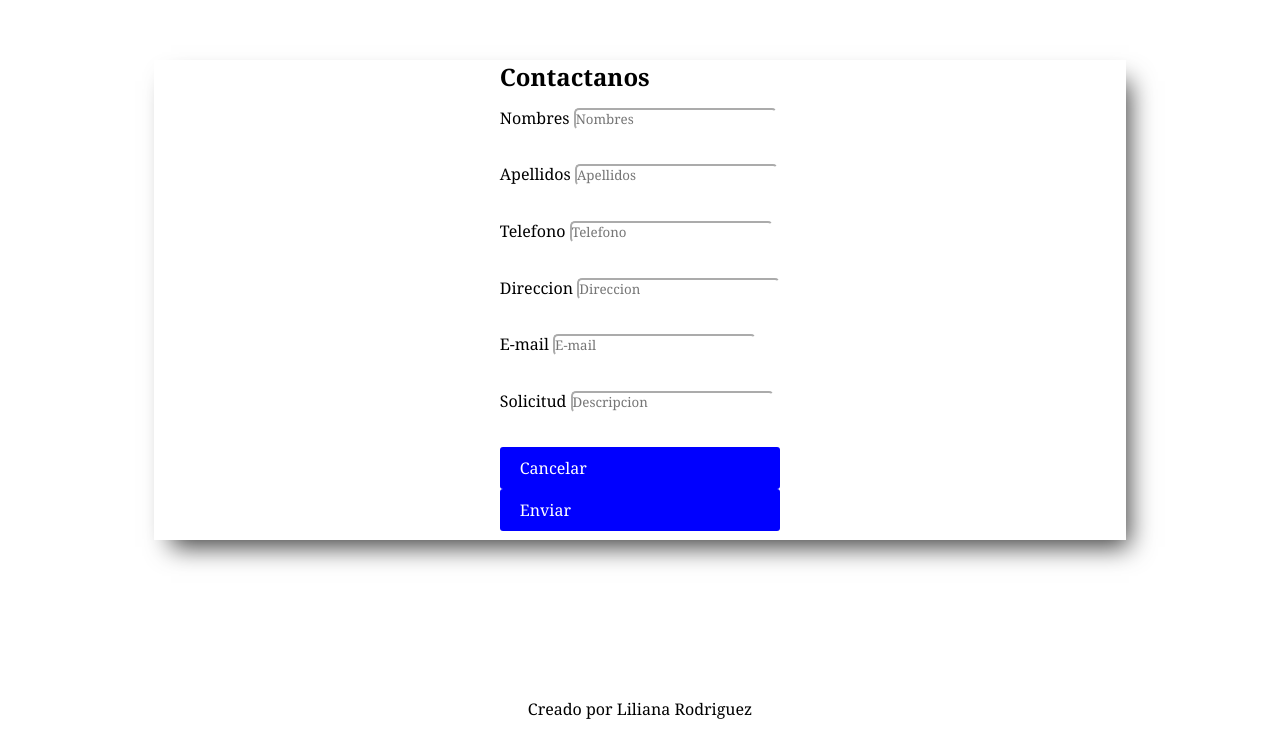
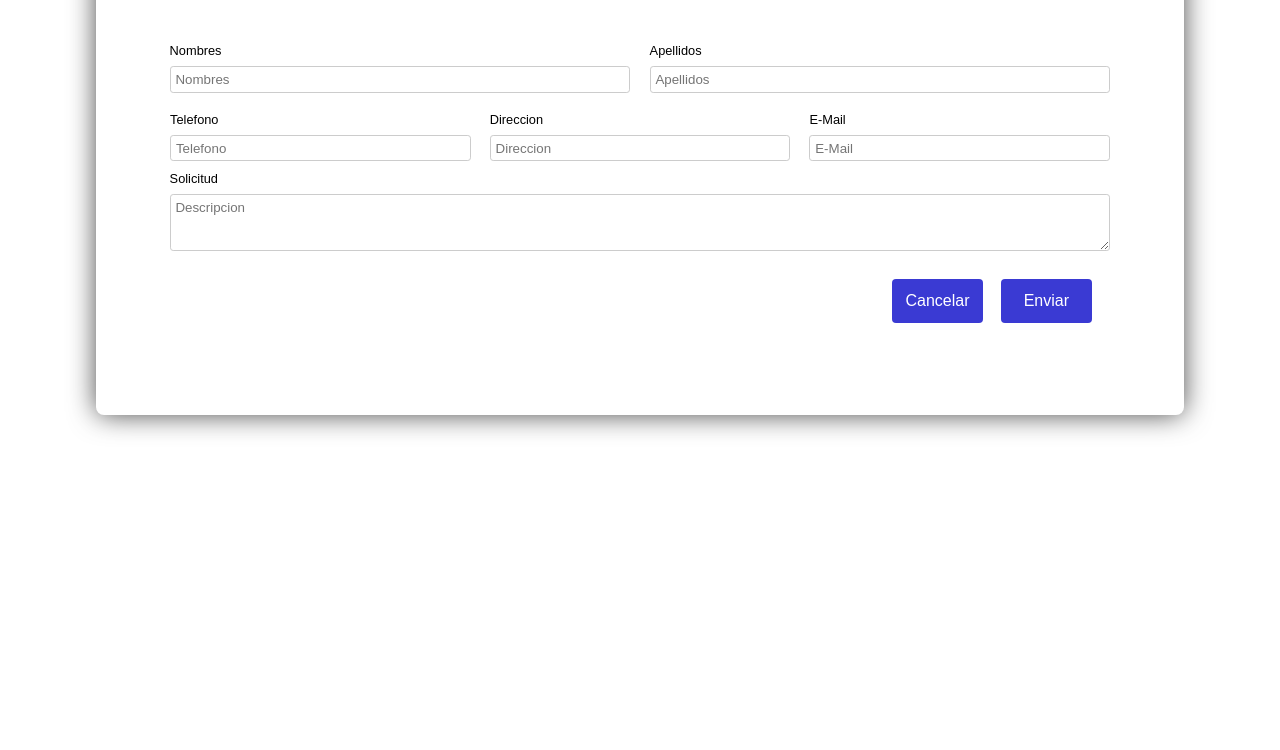
Before and after one commit to LilianaRodriguez87/Proyectos_clase, a plain HTML site: page Mi_Primer_Formulario/index.html in a window 1280 px wide. Shown: the part 145-895 px from the top of the page. After the commit the page ends 800 px from the top, so only its background shows below. Drawn offline with Linux system fonts and the light colour scheme.

Commit message:
Proyecto Formulario

```diff
--- a/Mi_Primer_Formulario/index.html
+++ b/Mi_Primer_Formulario/index.html
@@ -1,7 +1,6 @@
 <!DOCTYPE html>
 <html lang="en">
 
-    <!-- Importaciones - Archivos fuera de mi HTML -->
 <head>
 
     <!-- HTML meta -->
@@ -44,90 +43,16 @@
     </div>
     <!-- Barra de navegacion final -->
 
-    <!-- Main Section -->
-    <section class="main-section">
-        <div class="main-content">
-
-        </a>
-        </div>
-    </section>
-    <!-- Main Ends -->
-
-    <!-- Contactanos -->
-    <section class="character-section" id="character-section">
-        <header class="header-section">
-
+    <!-- form Section -->
+    <section class="form-section">
+        <div class="form-container">
+            <header class="header-form">
+                <h2>Contactanos</h2>
             </header>
 
-        <!--Informacion -->
-        <div class="characters-content"> <!--Contenedor Componente-->
-            <div class="flex-container"> <!--Contenedor padre Flexbox-->
 
+            <div class="input-table">
                 <!-- Name Data -->
-                <div class="name-container">
-                    <h1>Contactanos</h1>
-                    <div class="name-container">
-                    </div>
-
-                    <div class="names-container">
-
-  <label for="name" class="form-label">Nombres</label>
-  <input  type="text" class="form-imput" id="name" placeholder="Nombres">
-                </div>
-
- <div class="names-container">
-        <label for="last-name" class="form-label">Apellidos</label>
-         <input  type="text" class="form-imput" id="last-name" placeholder="Apellidos">
-  </div>
-
-
-
-   <!-- Contact Data -->
-
-   <div class="contact-container">
-    <label for="phone" class="form-label">Telefono</label>
-     <input  type="number" class="form-imput" id="phone" placeholder="Telefono">
-</div>
-<div class="contact-container">
-    <label for="direction" class="form-label">Direccion</label>
-     <input  type="text" class="form-imput" id="direction" placeholder="Direccion">
-</div>
-<div class="contact-container">
-    <label for="email" class="form-label">E-mail</label>
-     <input  type="text" class="form-imput" id="email" placeholder="E-mail">
-</div>
-
-
-<!-- Description -->
-
-<div class="contact-container">
-    <label for="solicitud" class="form-label">Solicitud</label>
-     <input  type="text" class="form-imput" id="solicitud" placeholder="Descripcion">
-</div>
-
- <!--Botones-->
- <div class="main-button">
-    <a href="#menu" class="main-button">
-        Cancelar
-    </a>
-
-</div>
-
-<div class="main-button">
-    <a href="#menu" class="main-button">
-        Enviar
-    </a>
-
-</div>
-
-</div>
-</div>
-</div>
-</div>
-
-
-</section>
-                <!-- info final -->
 
 
 
@@ -137,8 +62,57 @@
 
 
 
+                <div class="names-container">
+                    <label for="name" class="form-label">Nombres</label>
+                    <input type="text" class="form-input" id="name" placeholder="Nombres">
+                </div>
+                <div class="names-container">
+                    <label for="last-name" class="form-label">Apellidos</label>
+                    <input type="text" class="form-input" id="last-name" placeholder="Apellidos">
+                </div>
+
+
+
+
+
+
+
+
+                <!-- Contact data -->
+                <div class="contact-container">
+                    <label for="phone" class="form-label">Telefono</label>
+                    <input type="number" class="form-input" id="phone" placeholder="Telefono">
+                </div>
+                <div class="contact-container">
+                    <label for="direction" class="form-label">Direccion</label>
+                    <input type="text" class="form-input" id="direction" placeholder="Direccion">
+                </div>
+                <div class="contact-container">
+                    <label for="email" class="form-label">E-Mail</label>
+                    <input type="email" class="form-input" id="email" placeholder="E-Mail">
+                </div>
+
+                <!-- Description -->
+
+                <div class="description-container">
+                    <label for="solicitud" class="form-label">Solicitud</label>
+                    <textarea placeholder="Descripcion" class="form-input" name="descrition" id="desciption" rows="3"></textarea>
+                </div>
+
+                <div class="buttons-container">
+                    <a href="#Cancelar" class="send-button">
+                        Enviar
+                    </a>
+                    <a href="#cancelar" class="cancel-button">
+                        Cancelar
+                    </a>
+                </div>
+            </div>
+        </div>
+    </section>
+
     <!-- Footer Section-->
-    <footer class="footer-section">Creado por Liliana Rodriguez</footer>
+    <!--<footer class="footer-section">Creado por Liliana Rodriguez </footer>-->
 
 </body>
 </html>
--- a/Mi_Primer_Formulario/styles/style.css
+++ b/Mi_Primer_Formulario/styles/style.css
@@ -2,15 +2,10 @@
 * {
     margin: 0;
     padding: 0;
-    font-family:Cambria, Cochin, Georgia, Times, 'Times New Roman', serif
+    font-family:Arial, Helvetica, sans-serif
 }
 
-section {
-    width: 100%;
-}
-body {
-background-color:white
-}
+
 
 /* Navbar Styles */
 
@@ -19,7 +14,7 @@ background-color:white
     color: white;
     position: fixed;
     width: 100%;
-    height: 4rem;
+    height: 3rem;
 }
 
 .nav-link {
@@ -34,7 +29,7 @@ background-color:white
     text-decoration: none;
     color: white;
     display: block;
-    padding: 24px;
+    padding: 14px;
 }
 
 .nav-link li a:hover {
@@ -42,7 +37,7 @@ background-color:white
 }
 
 .nav-logo-container {
-    margin-top: .2rem;
+    margin-top: .5rem;
     float: left;
 }
 
@@ -52,107 +47,125 @@ background-color:white
     margin-left: 3rem;
 }
 
-/* Main section */
+/* Form  section */
 
-.main-section {
-    background-color:white;
-    color: #ffffff;
-    text-align: center;
+.form-section {
+    margin-top: 3%;
+    display: flex;
+    justify-content: center;
 }
 
-.main-content {
-    padding-top: 2%;
-    padding-bottom: 2%;
+.header-form {
+    width: 100%;
+    margin-bottom: 5%;
 }
 
-
-
-/* TRANSITION */
-
-
-/* seccion  */
-.character.section {
-    text-align:justify;
+.form-container {
+    padding: 5%;
+    width: 75%;
+    border-radius: .5rem;
+    -webkit-box-shadow: 0px 0px 28px -1px rgba(0,0,0,0.75);
+    -moz-box-shadow: 0px 0px 28px -1px rgba(0,0,0,0.75);
+    box-shadow: 0px 0px 28px -1px rgba(0,0,0,0.75);
 }
 
-.flex-container {
-    display:flex;
-    flex-wrap:initial;
-    justify-content:space-around;
-}
+/* Inputs */
 
-.characters-content {
-    margin: 12%;
-    margin-bottom: 10%;
-    -webkit-box-shadow: 10px 14px 24px -7px rgba(0,0,0,0.75);
-    -moz-box-shadow: 10px 14px 24px -7px rgba(0,0,0,0.75);
-    box-shadow: 10px 14px 24px -7px rgba(0,0,0,0.75);
-}
-.form-imput {
-    transition-property: border-color, color, border-radius; /*Deben ser las mismas en el : hover */
-     transition-duration: 1s;
-    border-color:white;
-    border-color:white;
-    border-radius: 5px;
-}
+.input-table {
+    display: flex;
+    flex-wrap: wrap;
+    justify-content: center;
 
-
-.info-character {
-    padding: 20px;
-    margin-bottom: 30px;
-}
-
-.name-container {
-    margin-bottom: 1%;
-    text-align: left;
 }
 
 .names-container {
-    margin-top: 5%;
-    margin-bottom: 12%;
-    text-align: left;
-}
-.contact-container {
-    margin-top: 5%;
-    margin-bottom: 12%;
-    text-align: left;
+    display: flex;
+    flex-direction: column;
+    width: 48%;  /* Nombres */
+    margin: 1%;
 }
 
-
-.data {
-    font-size: 12px;
+.contact-container {
+    display: flex;
+    flex-direction: column;
+    width: 31.3%; /* inputs de 3*/
+    margin: 1%;
 }
 
-
-
-    /* Botones */
-
-.main-button {
-
-    padding: 10px;
-    border-radius:3px; /* 1rem = 16px */
-    text-decoration: none;
-    color:white;
-
-    transition-property: background-color, color, border-radius; /*Deben ser las mismas en el : hover */
-     transition-duration: 1s;
-    background-color:blue;
-    color:white;
-
+.description-container {
+    display: flex;
+    flex-direction: column; /* descripcion */
+    width: 98%;
 }
 
-.main-button:hover {
-    background-color:red;
-    color:white;
-    border-radius: 20px;
+.form-label {
+    margin-bottom: .5rem;
+    font-size: .8rem;
 }
 
+.form-input {
+    border-radius: .2rem;
+    border: 1px solid #ccc;
+    padding: .3rem;
+}
+
+.form-input:hover {
+    border-radius: .2rem;
+    border: 1px solid rgb(196, 13, 135);
+    padding: .3rem;
+}
+
+.buttons-container {
+    display: flex;
+    flex-direction: row-reverse;
+    width: 98%;
+    margin: 2%;
+}
+
+.send-button {
+    margin: 1%;
+    padding: 13px;
+    width: 7%;
+    text-align: center;
+    border-radius: 4px; /* 1rem = 16px */
+    text-decoration: none;
+
+    /* Transition */
+    transition-property: background-color, color, border-radius; /* Deben se las mismas en el :hover */
+    transition-duration: 1s;
+    background-color: #3a3ad3;
+    color: white;
+}
+
+.cancel-button {
+    margin: 1%;
+    padding: 13px;
+    text-align: center;
+    width: 7%;
+    border-radius: 4px; /* 1rem = 16px */
+    text-decoration: none;
+
+    /* Transition */
+    transition-property: background-color, border-radius; /* Deben se las mismas en el :hover */
+    transition-duration: 1s;
+    background-color: #3a3ad3;
+    color: white;
+}
+
+.send-button:hover {
+    background-color: #1ba31b;
+    border-radius: 2rem;
+}
+
+.cancel-button:hover {
+    background-color: red;
+    border-radius: 2rem;
+}
 
 /* Footer */
-
 .footer-section {
-    color:black;
-    background-color:white;
+    color: #ffffff;
+    background-color: #262c3a;
     text-align: center;
-    padding: 30px;
+    padding: 17px;
 }
```
